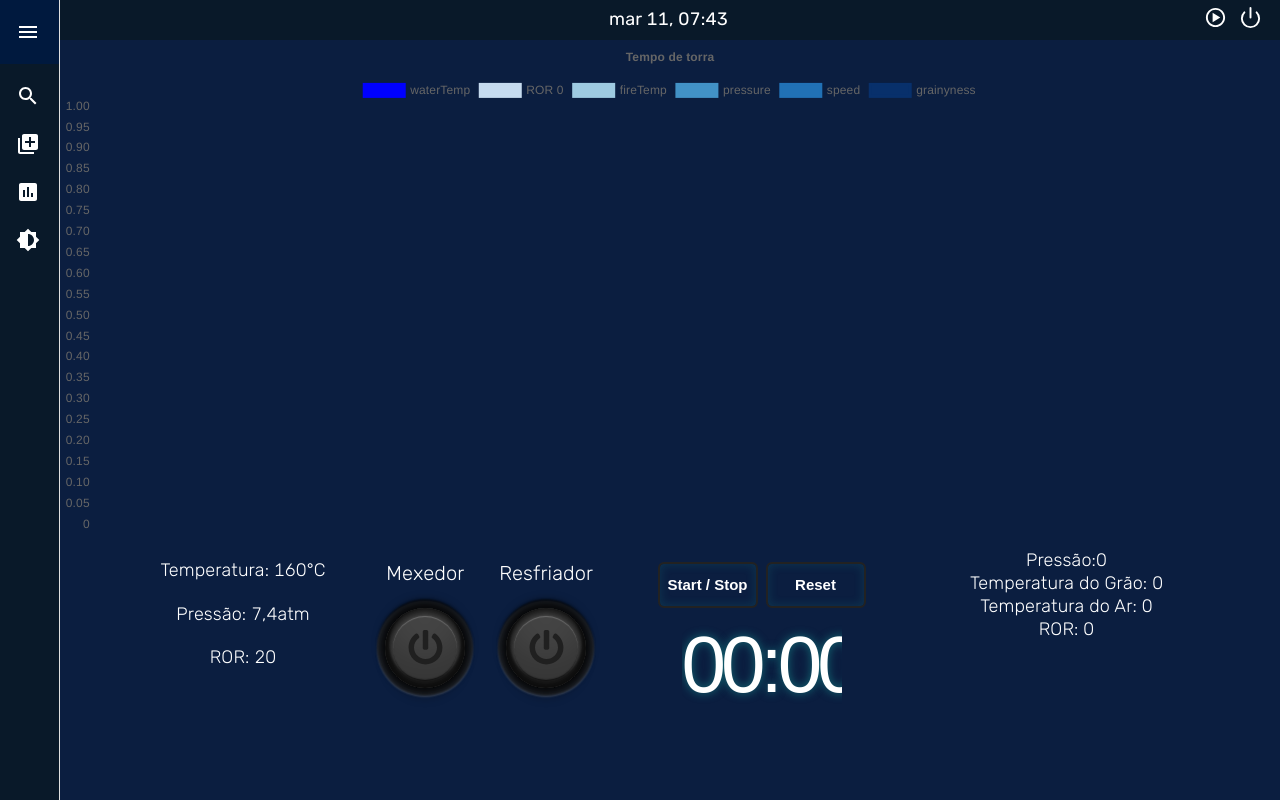
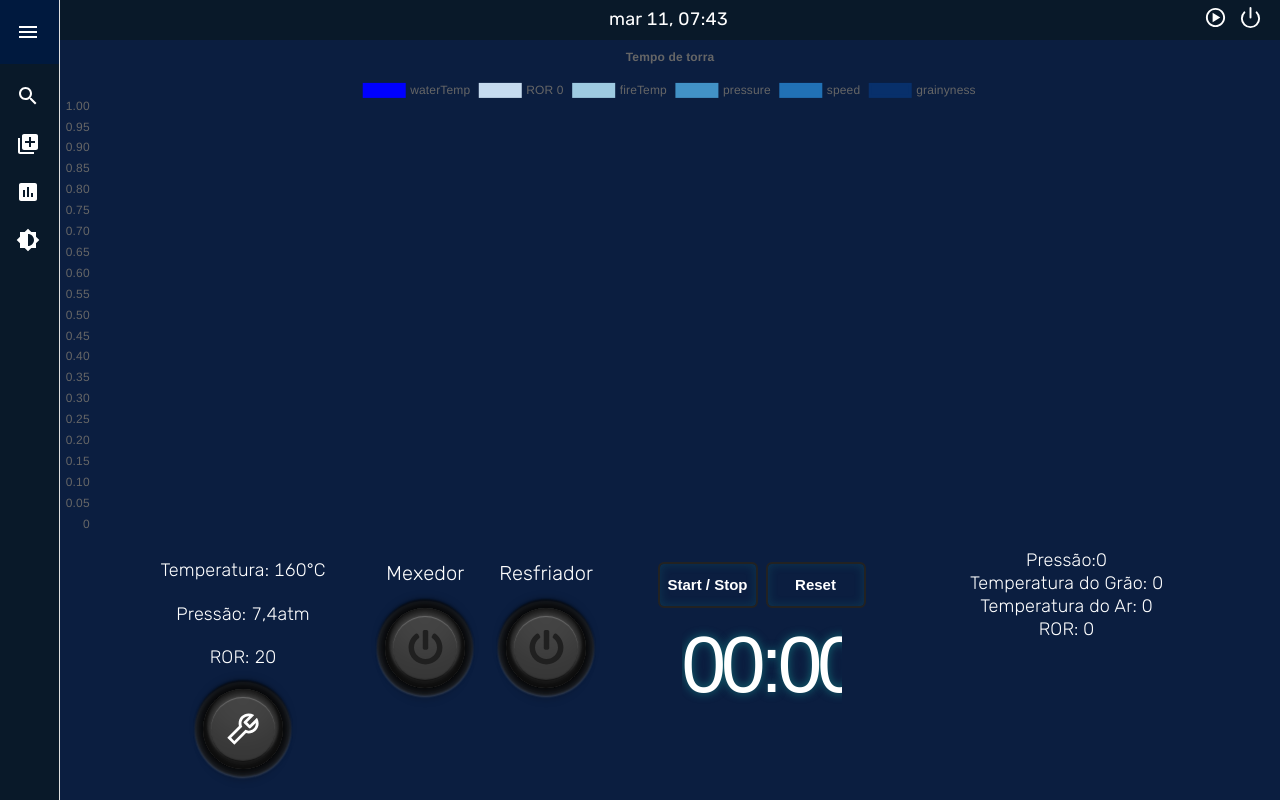
Before and after one commit to cpejr/frontend-cafetorrado, a React (Create React App) app: page /automatic in a window 1280 px wide. Built offline with nearby package versions, Linux system fonts and the light colour scheme; a web font is replaced by a local one.

Commit message:
Feat: Button Tela automática para manual
button quem possibilita mudança da tela automática para a manual durante a torra

```diff
--- a/src/Pages/AutomaticPage/Automatic.jsx
+++ b/src/Pages/AutomaticPage/Automatic.jsx
@@ -6,11 +6,16 @@ import BarsGraph from "../../components/BarsGraph/BarsGraph";
 import MainGraph from "../../components/MainGraph/MainGraph";
 import ButtonController1 from "../../components/Buttons/ButtonsControllers/ButtonController1";
 import ButtonController2 from "../../components/Buttons/ButtonsControllers/ButtonController2";
+import ButtonRouter from "../../components/Buttons/ButtonsRouter/ButtonRouter";
 import { socket } from '../../index';
 import "./Automatic.css";
-
+import { useHistory } from 'react-router-dom';
+function Teste(){
+  alert("alguma")
+}
 function Automatic() {
   //<div className={state? 'telaContainer' : 'telaContainerLarge'} >
+  const history= useHistory()
   const [graphData, setGraphData] = useState({
     waterTemp: 0,
     ROR: 0,
@@ -33,7 +38,12 @@ function Automatic() {
           <p>Temperatura: 160°C</p>
           <p>Pressão: 7,4atm </p>
           <p>ROR: 20</p>
+
+          <ButtonRouter >
+          </ButtonRouter>
+
         </div>
+
         <div className="control-buttons">
 
           <div className="buttons">
--- /dev/null
+++ b/src/components/Buttons/ButtonsRouter/ButtonRouter.css
@@ -0,0 +1,39 @@
+.power-3 {
+    outline: 0;
+    background: #444;
+    border: none;
+    border-radius: 50%;
+    box-shadow: inset 0 0 2px 2px hsla(0, 0%, 0%, 0.2),
+      inset 0 0 2px 4px hsla(0, 0%, 0%, 0.2),
+      inset 0 0 2px 6px hsla(0, 0%, 0%, 0.2),
+      inset 0 0 1px 8px hsla(0, 0%, 0%, 0.5),
+      inset 0 -4px 2px 4px hsla(0, 0%, 0%, 0.5),
+      inset 0 1px 1px 8px hsla(0, 0%, 100%, 0.25),
+      inset 0 -30px 30px hsla(0, 0%, 0%, 0.2), 0 -4px 8px 4px hsla(0, 0%, 0%, 0.5),
+      0 10px 10px hsla(0, 0%, 0%, 0.25), 0 0 2px 2px hsla(0, 0%, 0%, 0.2),
+      0 0 2px 4px hsla(0, 0%, 0%, 0.2), 0 0 2px 6px hsla(0, 0%, 0%, 0.2),
+      0 0 2px 8px hsla(0, 0%, 0%, 0.5), 0 1px 2px 8px hsla(0, 0%, 100%, 0.25),
+      0 -1px 2px 8px hsla(0, 0%, 0%, 0.5);
+
+    font: bold 40px/15px sans-serif;
+    height: 80px;
+    padding: 0;
+    width: 80px;
+  }
+
+  .power-3:active {
+    box-shadow: inset 0 0 2px 2px hsla(0, 0%, 0%, 0.2),
+      inset 0 0 2px 4px hsla(0, 0%, 0%, 0.2),
+      inset 0 0 2px 6px hsla(0, 0%, 0%, 0.2),
+      inset 0 0 1px 7px hsla(0, 0%, 0%, 0.5),
+      inset 0 5px 15px 7px hsla(0, 0%, 0%, 0.15),
+      inset 0 -4px 2px 3px hsla(0, 0%, 0%, 0.5),
+      inset 0 1px 1px 7px hsla(0, 0%, 100%, 0.25),
+      inset 0 -30px 30px hsla(0, 0%, 0%, 0.1),
+      inset 0 30px 30px hsla(0, 0%, 0%, 0.2), 0 -4px 8px 4px hsla(0, 0%, 0%, 0.5),
+      0 5px 10px hsla(0, 0%, 0%, 0.25), 0 0 2px 2px hsla(0, 0%, 0%, 0.2),
+      0 0 2px 4px hsla(0, 0%, 0%, 0.2), 0 0 2px 6px hsla(0, 0%, 0%, 0.2),
+      0 0 2px 8px hsla(0, 0%, 0%, 0.5), 0 1px 2px 8px hsla(0, 0%, 100%, 0.25),
+      0 -1px 2px 8px hsla(0, 0%, 0%, 0.5);
+    line-height: 86px;
+  }
--- /dev/null
+++ b/src/components/Buttons/ButtonsRouter/ButtonRouter.jsx
@@ -0,0 +1,17 @@
+/* eslint-disable */
+import { React, useState } from 'react';
+import './ButtonRouter.css';
+import { AiOutlineTool } from 'react-icons/ai';
+import { useHistory } from 'react-router-dom';
+
+function ButtonRouter(){
+const history= useHistory()
+return (
+    <div>
+      <button onClick={()=>{history.push('/Manual')}} className="power-3" type="button" >
+      <AiOutlineTool size={40}  />
+      </button>
+    </div>
+  );
+}
+export default ButtonRouter;
```
